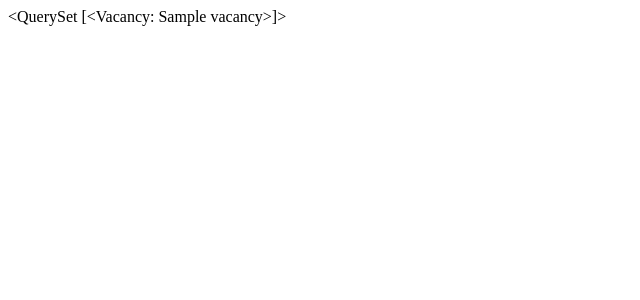
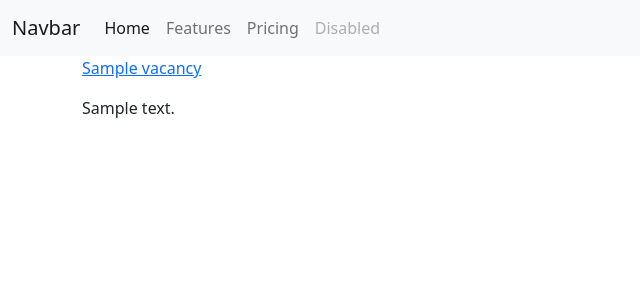
Before and after one commit to haliivi/django_scraping_srv, a Django app: page /home/ in a window 1280 px wide. Shown: the top 300 px of the page, without its empty margins (0-640 px from the left). Run offline with Django 4.2, Linux system fonts and the light colour scheme; tables that the repository leaves empty hold one stand-in row (values such as "Sample post").

Commit message:
1) Create template base.html. 2) Refactoring home.html, urls.py. 3) Delete views.py.

```diff
--- a/src/scraping/templates/scraping/home.html
+++ b/src/scraping/templates/scraping/home.html
@@ -1,12 +1,8 @@
-<!DOCTYPE html>
-<html lang="en">
-<head>
-    <meta charset="UTF-8">
-    <meta http-equiv="X-UA-Compatible" content="IE=edge">
-    <meta name="viewport" content="width=device-width, initial-scale=1.0">
-    <title>Document</title>
-</head>
-<body>
-    {{ object_list }}
-</body>
-</html>
+{% extends 'base.html' %}
+{% block title %}Home{% endblock title %}
+{% block content %}
+    {% for obj in object_list %}
+    <p><a href="{{ obj.url }}">{{ obj }}</a></p>
+    <p>{{ obj.description }}</p>
+    {% endfor %}
+{% endblock content %}
--- a/src/scraping_srv/urls.py
+++ b/src/scraping_srv/urls.py
@@ -20,5 +20,4 @@
 urlpatterns = [
     path('admin/', admin.site.urls),
     path('home/', include('scraping.urls')),
-    # path('home/', home),
 ]
--- /dev/null
+++ b/src/templates/base.html
@@ -0,0 +1,40 @@
+<!DOCTYPE html>
+<html lang="en">
+<head>
+    <meta charset="UTF-8">
+    <meta http-equiv="X-UA-Compatible" content="IE=edge">
+    <meta name="viewport" content="width=device-width, initial-scale=1.0">
+    <title>{% block title %}My amazing site{% endblock title %}</title>
+    <link href="https://cdn.jsdelivr.net/npm/bootstrap@5.2.3/dist/css/bootstrap.min.css" rel="stylesheet" integrity="sha384-rbsA2VBKQhggwzxH7pPCaAqO46MgnOM80zW1RWuH61DGLwZJEdK2Kadq2F9CUG65" crossorigin="anonymous">
+</head>
+<body>
+    <nav class="navbar navbar-expand-lg bg-light">
+        <div class="container-fluid">
+            <a class="navbar-brand" href="#">Navbar</a>
+            <button class="navbar-toggler" type="button" data-bs-toggle="collapse" data-bs-target="#navbarNav" aria-controls="navbarNav" aria-expanded="false" aria-label="Toggle navigation">
+                <span class="navbar-toggler-icon"></span>
+            </button>
+            <div class="collapse navbar-collapse" id="navbarNav">
+                <ul class="navbar-nav">
+                <li class="nav-item">
+                    <a class="nav-link active" aria-current="page" href="#">Home</a>
+                </li>
+                <li class="nav-item">
+                    <a class="nav-link" href="#">Features</a>
+                </li>
+                <li class="nav-item">
+                    <a class="nav-link" href="#">Pricing</a>
+                </li>
+                <li class="nav-item">
+                    <a class="nav-link disabled">Disabled</a>
+                </li>
+                </ul>
+            </div>
+        </div>
+      </nav>
+    <div class="container">
+        {% block content %}{% endblock content %}
+    </div>
+    <script src="https://cdn.jsdelivr.net/npm/bootstrap@5.2.3/dist/js/bootstrap.bundle.min.js" integrity="sha384-kenU1KFdBIe4zVF0s0G1M5b4hcpxyD9F7jL+jjXkk+Q2h455rYXK/7HAuoJl+0I4" crossorigin="anonymous"></script>
+</body>
+</html>
```
Also changed, not shown: src/scraping_srv/views.py (deleted, +0 -15 lines), src/templates/home.html (deleted, +0 -13 lines).
